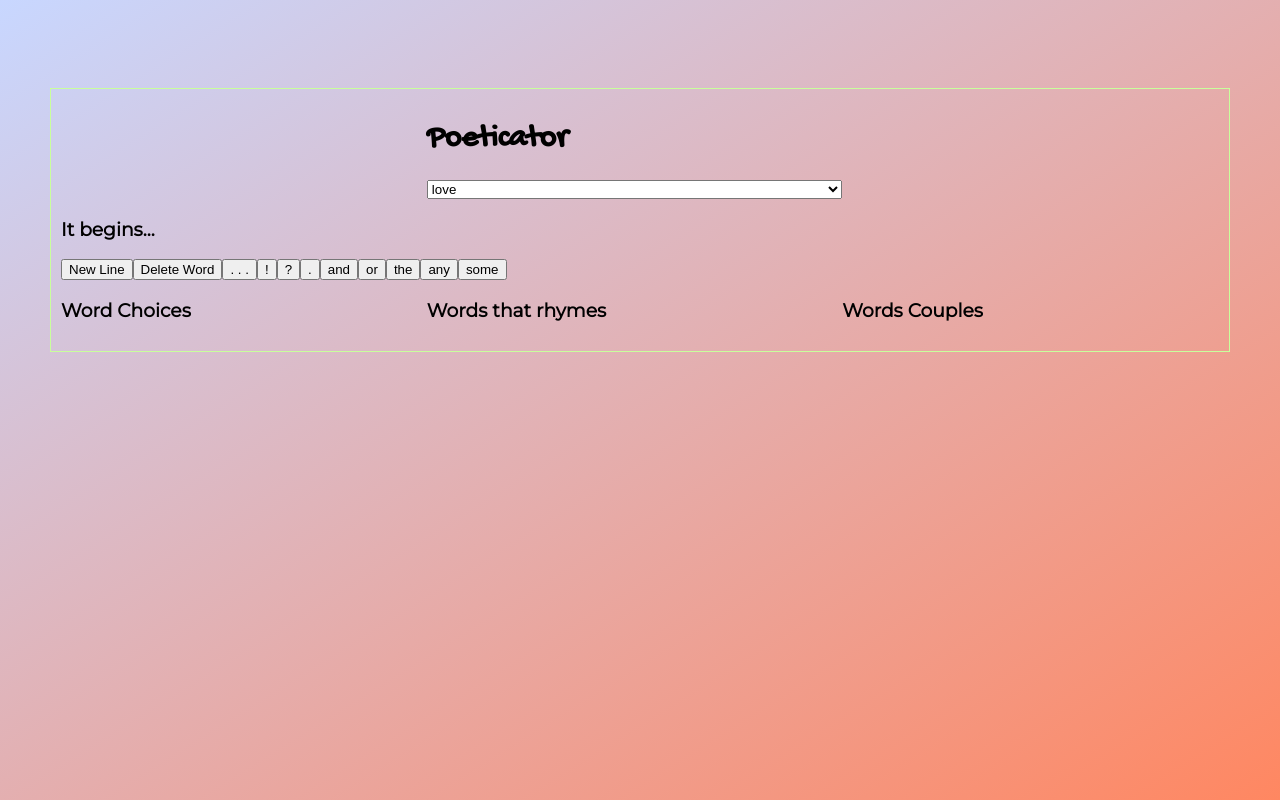
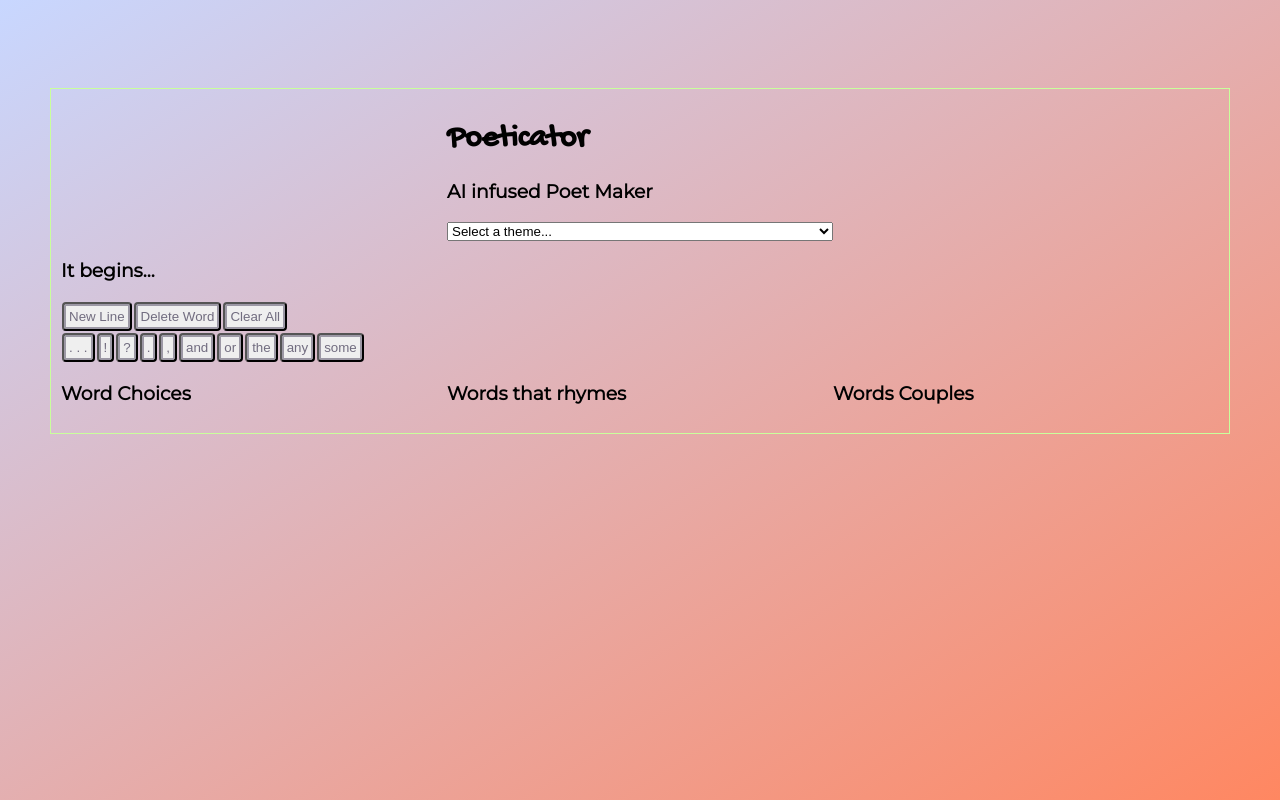
Before and after one commit to cantoraman/Poeticator-Poetic-Line-Generator, a React (Create React App) app: page / in a window 1280 px wide. Built offline with nearby package versions, Linux system fonts and the light colour scheme.

Commit message:
wrap css on buttons

```diff
--- a/src/components/PageTitle.js
+++ b/src/components/PageTitle.js
@@ -3,7 +3,11 @@ import React from 'react';
 
 const PageTitle = function () {
   return (
-    <h1 className="page-title">Poeticator</h1>
+    <div className="page-title">
+      <h1 >Poeticator</h1>
+      <h3>AI infused Poet Maker</h3>
+    </div>
+
   )
 };
 
--- a/src/components/ThemeSelector.js
+++ b/src/components/ThemeSelector.js
@@ -18,7 +18,7 @@ const ThemeSelector = (props) => {
         defaultValue="default"
         onChange={handleChange}
       >
-      <option disabled value="selected">Select a theme...</option>
+      <option selected value="selected">Select a theme...</option>
       {options}
       </select>
     )
--- a/src/components/UtilityLine.js
+++ b/src/components/UtilityLine.js
@@ -11,17 +11,23 @@ const UtilityLine = (props) => {
 
     return (
       <div className = "utility-line">
-        <button onClick={handleUtilityButton} value="return">New Line</button>
-        <button onClick={handleUtilityButton} value="delete">Delete Word</button>
+        <div>
+          <button onClick={handleUtilityButton} value="return">New Line</button>
+          <button onClick={handleUtilityButton} value="delete">Delete Word</button>
+          <button onClick={handleUtilityButton} value="clear">Clear All</button>
+        </div>
+        <div>
         <button onClick={handleUtilityButton} value="...">. . .</button>
         <button onClick={handleUtilityButton} value="!">!</button>
         <button onClick={handleUtilityButton} value="?">?</button>
         <button onClick={handleUtilityButton} value=".">.</button>
+        <button onClick={handleUtilityButton} value=",">,</button>
         <button onClick={handleUtilityButton} value="and">and</button>
         <button onClick={handleUtilityButton} value="or">or</button>
         <button onClick={handleUtilityButton} value="the">the</button>
         <button onClick={handleUtilityButton} value="any">any</button>
         <button onClick={handleUtilityButton} value="some">some</button>
+        </div>
       </div>
     )
 
--- a/src/container/PoemContainer.js
+++ b/src/container/PoemContainer.js
@@ -80,13 +80,15 @@ handleUtilityOrder(sign){
       case "return":
           poem = poem + '\n';
           break;
+      case "clear":
+          poem = "";
+          break;
       case "delete":
           var lastIndex = poem.lastIndexOf(" ");
           poem = poem.substring(0, lastIndex);
           break;
-
       default:
-        console.log(sign);
+        poem = poem +" "+sign;
     }
     this.setState({poem: poem});
   }
@@ -113,7 +115,6 @@ handleCoupleOrder(word){
     return res.json();
   })
   .then((words) => {
-    console.log(words);
     this.setState({couplingWords: words})
   })
 }
--- a/src/index.css
+++ b/src/index.css
@@ -23,7 +23,7 @@ h1{
 
 .poem-container{
   display:grid;
-  grid-template-columns: auto auto auto;
+  grid-template-columns: 1fr 1fr 1fr;
   grid-template-rows: auto auto auto auto auto;
 }
 
@@ -59,3 +59,25 @@ h1{
   grid-column: 3 / span 1;
   grid-row: 5/ span 1;
 }
+
+
+button {
+    -webkit-transition: all 200ms cubic-bezier(0.390, 0.500, 0.150, 1.360);
+    -moz-transition: all 200ms cubic-bezier(0.390, 0.500, 0.150, 1.360);
+    -ms-transition: all 200ms cubic-bezier(0.390, 0.500, 0.150, 1.360);
+    -o-transition: all 200ms cubic-bezier(0.390, 0.500, 0.150, 1.360);
+    transition: all 500ms cubic-bezier(0.390, 0.500, 0.150, 1.360);
+    margin: 1px 1px;
+    max-width: 180px;
+    text-decoration: none;
+    border-radius: 4px;
+    padding: 5px 5px;
+
+    color: rgba(30, 22, 54, 0.6);
+    box-shadow: rgba(30, 22, 54, 0.4) 0 0px 0px 2px inset;
+}
+
+button:hover {
+    color: rgba(255, 255, 255, 0.85);
+    box-shadow: rgba(15, 74, 0, 0.7) 0 0px 0px 40px inset;
+}
```
